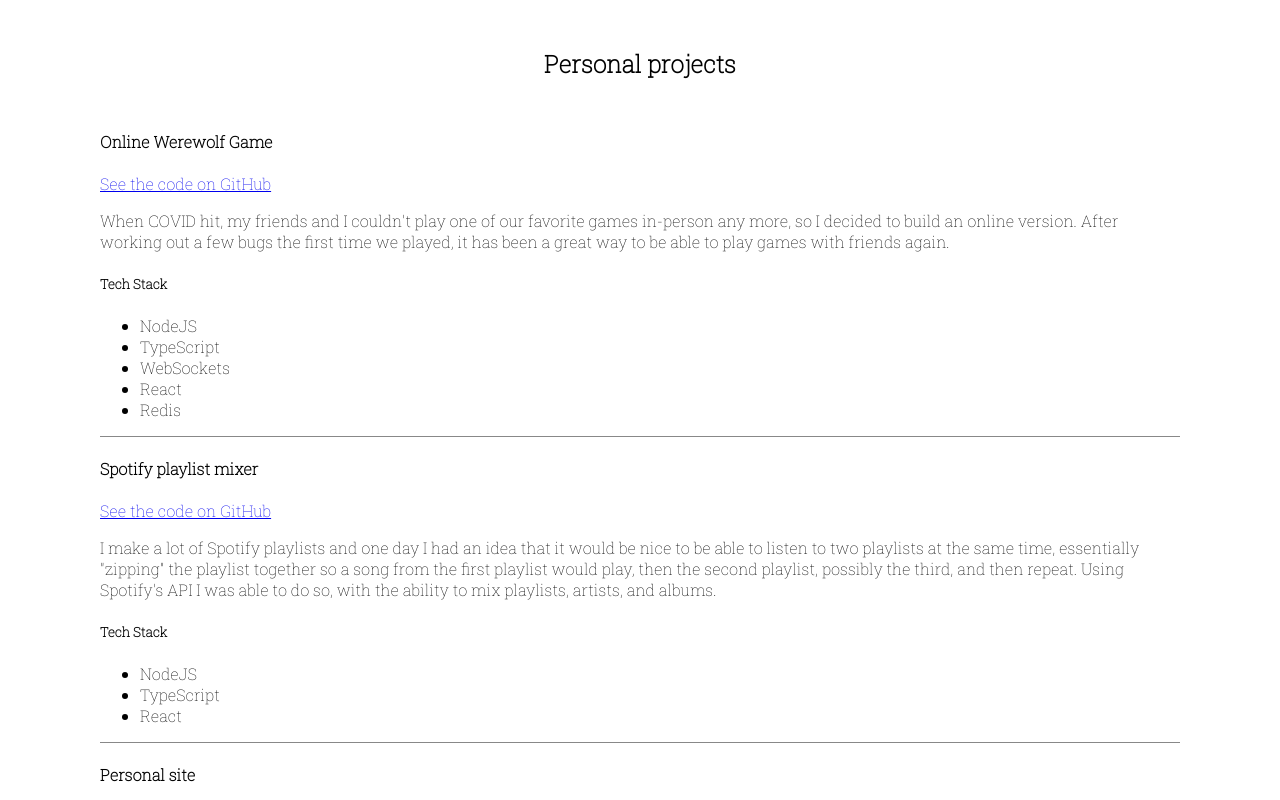
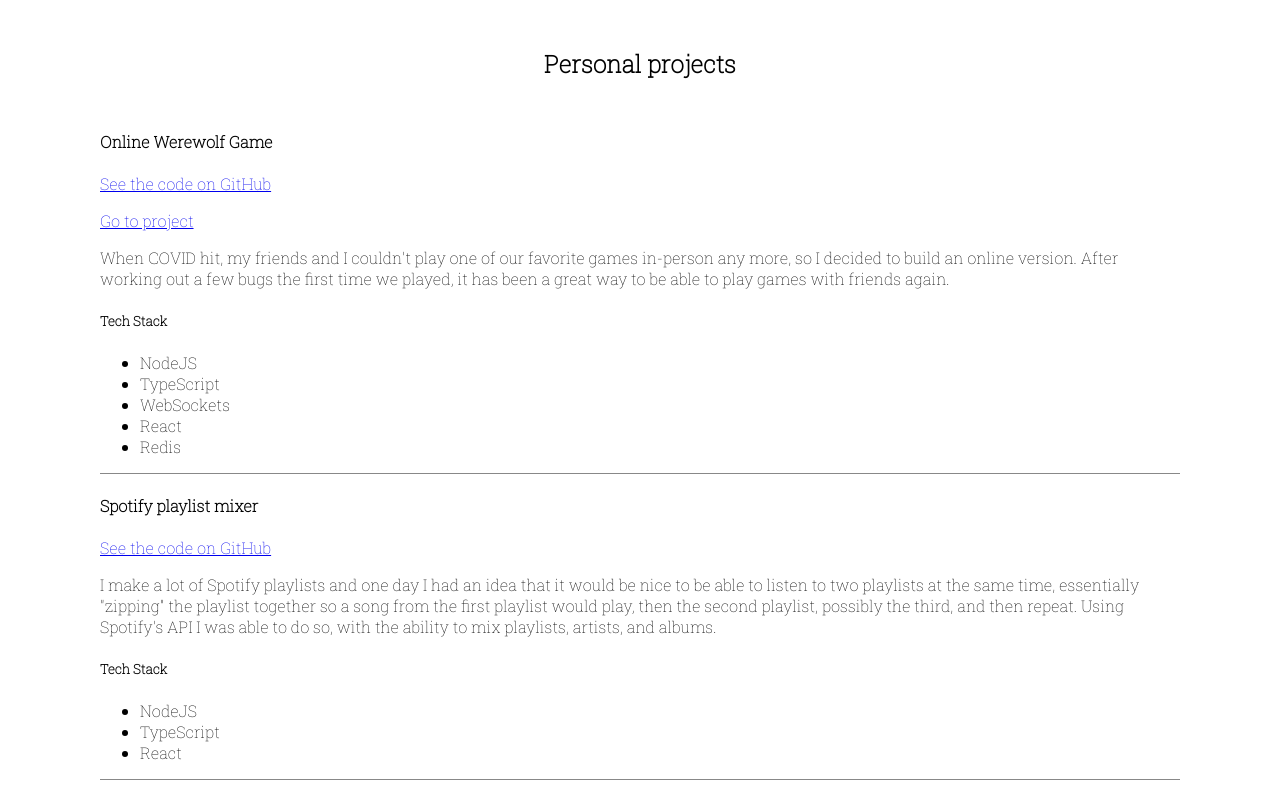
Before and after one commit to omaxanderson/personal-site-new, a Svelte app: page / in a window 1280 px wide. Shown: the part 3900-4700 px from the top of the page. Built offline with nearby package versions, Linux system fonts and the light colour scheme.

Commit message:
add project link option

```diff
--- a/src/components/Projects/Item.svelte
+++ b/src/components/Projects/Item.svelte
@@ -1,13 +1,17 @@
 <script lang="ts">
     export let title: string;
-    export let link: string;
+    export let codeLink: string;
+    export let projectLink: string;
     export let description: string;
     export let techStack: string[];
 </script>
 
 <div class="container">
     <h4>{title}</h4>
-    <p><a href={link} target="_blank">See the code on GitHub</a></p>
+    <p><a href={codeLink} target="_blank">See the code on GitHub</a></p>
+    {#if projectLink}
+        <p><a href={projectLink} target="_blank">Go to project</a></p>
+    {/if}
     <p>{@html description}</p>
     <div class="tech-stack">
         <h5>Tech Stack</h5>
--- a/src/components/Projects/Projects.svelte
+++ b/src/components/Projects/Projects.svelte
@@ -4,7 +4,8 @@ import Item from "./Item.svelte";
     const projects = [
         {
             title: 'Online Werewolf Game',
-            link: 'http://github.com/omaxanderson/werewolf',
+            codeLink: 'http://github.com/omaxanderson/werewolf',
+            projectLink: 'http://omaxwellanderson.com:3000',
             description: `When COVID hit, my friends and I couldn't play one of our favorite games in-person any more,
                 so I decided to build an online version. After working out a few bugs the first time we played,
                 it has been a great way to be able to play games with friends again.`,
@@ -12,7 +13,7 @@ import Item from "./Item.svelte";
         },
         {
             title: 'Spotify playlist mixer',
-            link: 'http://github.com/omaxanderson/spotify-multi-playlist',
+            codeLink: 'http://github.com/omaxanderson/spotify-multi-playlist',
             description: `I make a lot of Spotify playlists and one day I had an idea that it would be nice to be able to listen
                 to two playlists at the same time, essentially "zipping" the playlist together so a song from the first
                 playlist would play, then the second playlist, possibly the third, and then repeat. Using Spotify's API
@@ -21,7 +22,7 @@ import Item from "./Item.svelte";
         },
         {
             title: 'Personal site',
-            link: 'http://github.com/omaxanderson/personal-site-new',
+            codeLink: 'http://github.com/omaxanderson/personal-site-new',
             description: `I re-built my personal site after nearly three years of being a professional engineer and used
                 this as an opportunity to learn something new: <a href="https://svelte.dev/">Svelte</a>.
                 This lightweight frontend framework acts as a compiler into vanilla HTML, CSS, and Javascript
```
